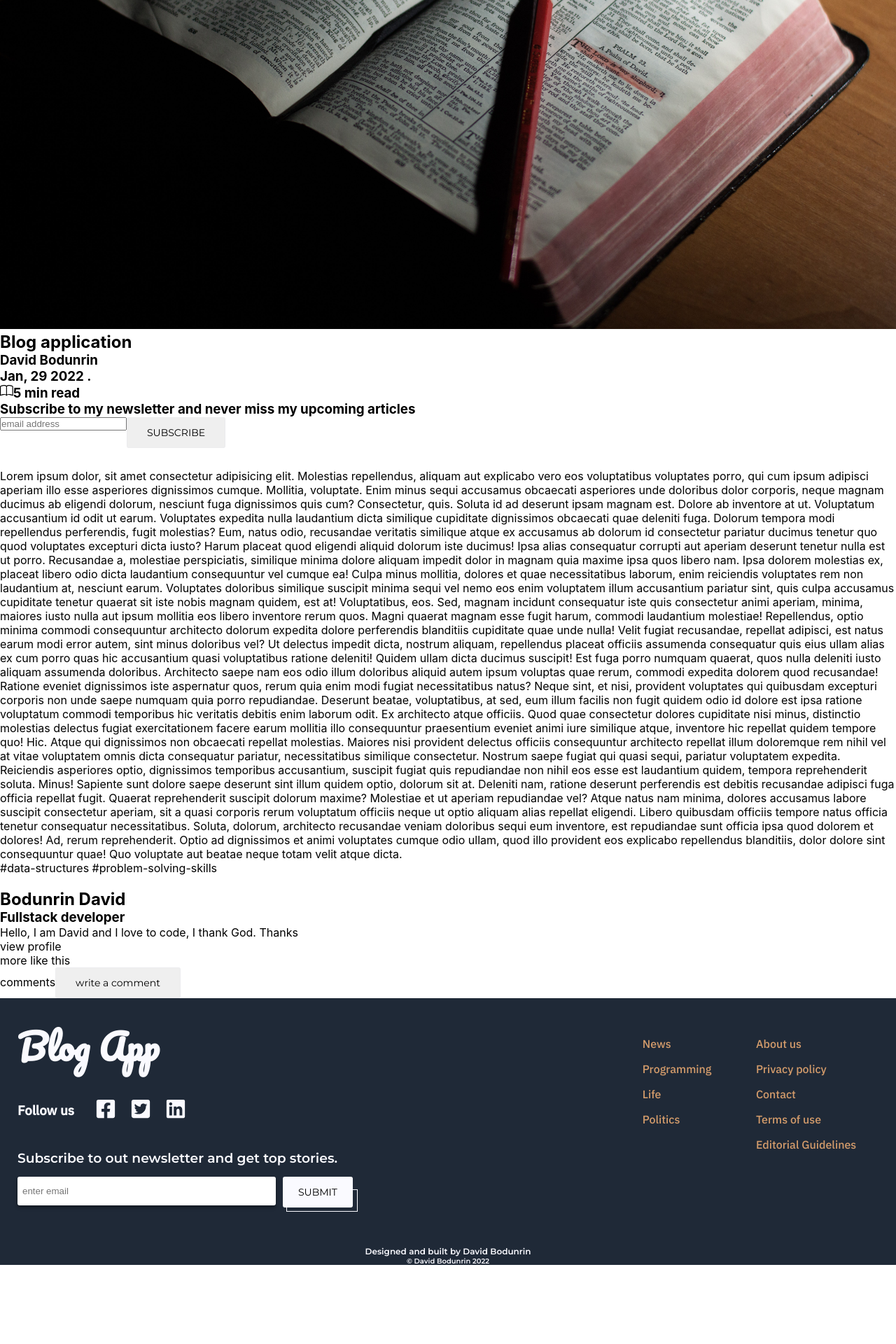
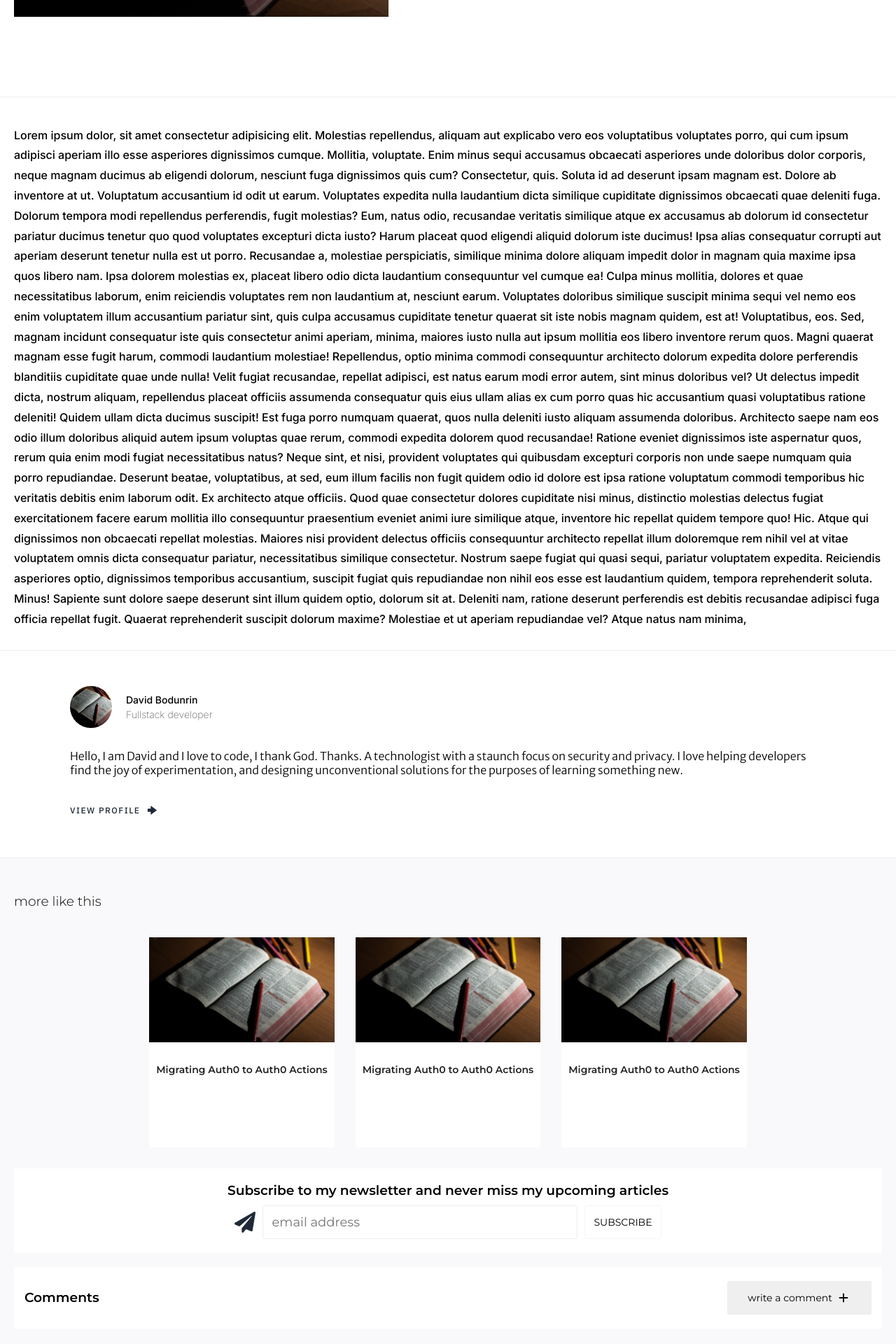
Before and after one commit to masterchief-Dave/blog-app, a React (Create React App) app in the folder frontend/: page /post in a window 1280 px wide. Shown: the part 440-2360 px from the top of the page at 70% size. Before the commit the page ends 2247 px from the top, so only its background shows below. Built offline with nearby package versions, Linux system fonts and the light colour scheme.

Commit message:
created the template for post section

```diff
--- a/frontend/public/index.html
+++ b/frontend/public/index.html
@@ -14,9 +14,10 @@
     <link rel="preconnect" href="https://fonts.googleapis.com" />
     <link rel="preconnect" href="https://fonts.gstatic.com" crossorigin />
     <link
-      href="https://fonts.googleapis.com/css2?family=IBM+Plex+Sans:wght@500&family=Merriweather+Sans:wght@300;400&family=Montserrat:wght@300;400;600&family=Pacifico&display=swap"
+      href="https://fonts.googleapis.com/css2?family=IBM+Plex+Sans:wght@500&family=Inter:wght@200;500&family=Merriweather+Sans:wght@300;400&family=Montserrat:wght@300;400;600&display=swap"
       rel="stylesheet"
     />
+    <!-- end of fonts -->
     <title>React App</title>
   </head>
   <body>
--- a/frontend/src/App.css
+++ b/frontend/src/App.css
@@ -12,3 +12,7 @@ a {
 ul{
     list-style: none;
 }
+
+body{
+    -webkit-font-smoothing: antialiased;
+}
--- a/frontend/src/pages/Post.jsx
+++ b/frontend/src/pages/Post.jsx
@@ -3,87 +3,96 @@ import Footer from './../components/Footer'
 import Bible from './../img/bible.jpg'
 import { BsBook } from 'react-icons/bs'
 import { FaPaperPlane } from 'react-icons/fa'
-import {BiRightArrow} from 'react-icons/bi'
-import {HiOutlinePlusSm} from 'react-icons/hi'
+import { GoArrowSmallRight } from 'react-icons/go'
+import { HiOutlinePlusSm } from 'react-icons/hi'
 import styles from './post.module.css'
 
 function Post() {
   return (
     <div>
       <Header />
-      <main>
+      <main id={styles.post_container}>
         <section>
           <div>
-            <div>
+            <div id={styles.blog_header_container}>
+              <div id={styles.hero_img}>
                 <img src={Bible} alt="image of the bible" />
               </div>
 
-            <div>
-              <h1>Blog application</h1>
+              <div id={styles.header_text}>
+                <div id={styles.header_tags}>
+                  <ul id={styles.header_tags_list}>
+                    <li>#FULLSTACK DEVELOPMENT</li>
+                    <li>#REACT</li>
+                  </ul>
+                </div>
+                <h1>Blog application created with React and Express</h1>
 
-              <div>
-                {/* <img src="" alt="" /> */}
-                <h3> David Bodunrin </h3>
-              </div>
-
-              <div>
+                <div id={styles.header_summary}>
                   <h3>
-                  Jan, 29 2022 <span>.</span>
-                </h3>
-
-                <h3>
-                  {' '}
-                  <BsBook />5 min read{' '}
+                    learn from this blog industry best practice to build a blog
                   </h3>
                 </div>
 
-              <div>
-                <h3>
-                  Subscribe to my newsletter and never miss my upcoming articles
-                </h3>
-                <form action="">
-                  <input type="text" placeholder="email address" />
-                  <button type="submit"> SUBSCRIBE</button>
-                </form>
+                <div className={styles.header_author}>
+                  <div className={styles.header_img_round}>
+                    <img src={Bible} alt="the Bible" />
+                  </div>
+                  <div className={styles.author_role}>
+                    <h3> David Bodunrin </h3>
+                    <h4> Fullstack developer</h4>
+                  </div>
                 </div>
 
-              <div>
+                <div id={styles.header_post_info}>
+                  <h3>
+                    LAST UPDATED ON: Jan, 29 2022{' '}
+                    <span>
+                      <BsBook size={15} /> <span>5 min read</span>
+                    </span>
+                  </h3>
+                </div>
+              </div>
+            </div>
+
+            <div id={styles.line_1}></div>
+
+            <div id={styles.blog_text}>
               Lorem ipsum dolor, sit amet consectetur adipisicing elit.
-                Molestias repellendus, aliquam aut explicabo vero eos
-                voluptatibus voluptates porro, qui cum ipsum adipisci aperiam
-                illo esse asperiores dignissimos cumque. Mollitia, voluptate.
-                Enim minus sequi accusamus obcaecati asperiores unde doloribus
-                dolor corporis, neque magnam ducimus ab eligendi dolorum,
-                nesciunt fuga dignissimos quis cum? Consectetur, quis. Soluta id
-                ad deserunt ipsam magnam est. Dolore ab inventore at ut.
-                Voluptatum accusantium id odit ut earum. Voluptates expedita
-                nulla laudantium dicta similique cupiditate dignissimos
-                obcaecati quae deleniti fuga. Dolorum tempora modi repellendus
-                perferendis, fugit molestias? Eum, natus odio, recusandae
-                veritatis similique atque ex accusamus ab dolorum id consectetur
-                pariatur ducimus tenetur quo quod voluptates excepturi dicta
-                iusto? Harum placeat quod eligendi aliquid dolorum iste ducimus!
-                Ipsa alias consequatur corrupti aut aperiam deserunt tenetur
-                nulla est ut porro. Recusandae a, molestiae perspiciatis,
-                similique minima dolore aliquam impedit dolor in magnam quia
-                maxime ipsa quos libero nam. Ipsa dolorem molestias ex, placeat
-                libero odio dicta laudantium consequuntur vel cumque ea! Culpa
-                minus mollitia, dolores et quae necessitatibus laborum, enim
-                reiciendis voluptates rem non laudantium at, nesciunt earum.
-                Voluptates doloribus similique suscipit minima sequi vel nemo
-                eos enim voluptatem illum accusantium pariatur sint, quis culpa
-                accusamus cupiditate tenetur quaerat sit iste nobis magnam
-                quidem, est at! Voluptatibus, eos. Sed, magnam incidunt
-                consequatur iste quis consectetur animi aperiam, minima, maiores
-                iusto nulla aut ipsum mollitia eos libero inventore rerum quos.
-                Magni quaerat magnam esse fugit harum, commodi laudantium
-                molestiae! Repellendus, optio minima commodi consequuntur
-                architecto dolorum expedita dolore perferendis blanditiis
-                cupiditate quae unde nulla! Velit fugiat recusandae, repellat
-                adipisci, est natus earum modi error autem, sint minus doloribus
-                vel? Ut delectus impedit dicta, nostrum aliquam, repellendus
-                placeat officiis assumenda consequatur quis eius ullam alias ex
-                cum porro quas hic accusantium quasi voluptatibus ratione
+              Molestias repellendus, aliquam aut explicabo vero eos voluptatibus
+              voluptates porro, qui cum ipsum adipisci aperiam illo esse
+              asperiores dignissimos cumque. Mollitia, voluptate. Enim minus
+              sequi accusamus obcaecati asperiores unde doloribus dolor
+              corporis, neque magnam ducimus ab eligendi dolorum, nesciunt fuga
+              dignissimos quis cum? Consectetur, quis. Soluta id ad deserunt
+              ipsam magnam est. Dolore ab inventore at ut. Voluptatum
+              accusantium id odit ut earum. Voluptates expedita nulla laudantium
+              dicta similique cupiditate dignissimos obcaecati quae deleniti
+              fuga. Dolorum tempora modi repellendus perferendis, fugit
+              molestias? Eum, natus odio, recusandae veritatis similique atque
+              ex accusamus ab dolorum id consectetur pariatur ducimus tenetur
+              quo quod voluptates excepturi dicta iusto? Harum placeat quod
+              eligendi aliquid dolorum iste ducimus! Ipsa alias consequatur
+              corrupti aut aperiam deserunt tenetur nulla est ut porro.
+              Recusandae a, molestiae perspiciatis, similique minima dolore
+              aliquam impedit dolor in magnam quia maxime ipsa quos libero nam.
+              Ipsa dolorem molestias ex, placeat libero odio dicta laudantium
+              consequuntur vel cumque ea! Culpa minus mollitia, dolores et quae
+              necessitatibus laborum, enim reiciendis voluptates rem non
+              laudantium at, nesciunt earum. Voluptates doloribus similique
+              suscipit minima sequi vel nemo eos enim voluptatem illum
+              accusantium pariatur sint, quis culpa accusamus cupiditate tenetur
+              quaerat sit iste nobis magnam quidem, est at! Voluptatibus, eos.
+              Sed, magnam incidunt consequatur iste quis consectetur animi
+              aperiam, minima, maiores iusto nulla aut ipsum mollitia eos libero
+              inventore rerum quos. Magni quaerat magnam esse fugit harum,
+              commodi laudantium molestiae! Repellendus, optio minima commodi
+              consequuntur architecto dolorum expedita dolore perferendis
+              blanditiis cupiditate quae unde nulla! Velit fugiat recusandae,
+              repellat adipisci, est natus earum modi error autem, sint minus
+              doloribus vel? Ut delectus impedit dicta, nostrum aliquam,
+              repellendus placeat officiis assumenda consequatur quis eius ullam
+              alias ex cum porro quas hic accusantium quasi voluptatibus ratione
               deleniti! Quidem ullam dicta ducimus suscipit! Est fuga porro
               numquam quaerat, quos nulla deleniti iusto aliquam assumenda
               doloribus. Architecto saepe nam eos odio illum doloribus aliquid
@@ -94,66 +103,109 @@ function Post() {
               unde saepe numquam quia porro repudiandae. Deserunt beatae,
               voluptatibus, at sed, eum illum facilis non fugit quidem odio id
               dolore est ipsa ratione voluptatum commodi temporibus hic
-                veritatis debitis enim laborum odit. Ex architecto atque
-                officiis. Quod quae consectetur dolores cupiditate nisi minus,
-                distinctio molestias delectus fugiat exercitationem facere earum
-                mollitia illo consequuntur praesentium eveniet animi iure
-                similique atque, inventore hic repellat quidem tempore quo! Hic.
-                Atque qui dignissimos non obcaecati repellat molestias. Maiores
-                nisi provident delectus officiis consequuntur architecto
-                repellat illum doloremque rem nihil vel at vitae voluptatem
-                omnis dicta consequatur pariatur, necessitatibus similique
-                consectetur. Nostrum saepe fugiat qui quasi sequi, pariatur
-                voluptatem expedita. Reiciendis asperiores optio, dignissimos
-                temporibus accusantium, suscipit fugiat quis repudiandae non
-                nihil eos esse est laudantium quidem, tempora reprehenderit
-                soluta. Minus! Sapiente sunt dolore saepe deserunt sint illum
-                quidem optio, dolorum sit at. Deleniti nam, ratione deserunt
-                perferendis est debitis recusandae adipisci fuga officia
-                repellat fugit. Quaerat reprehenderit suscipit dolorum maxime?
-                Molestiae et ut aperiam repudiandae vel? Atque natus nam minima,
-                dolores accusamus labore suscipit consectetur aperiam, sit a
-                quasi corporis rerum voluptatum officiis neque ut optio aliquam
-                alias repellat eligendi. Libero quibusdam officiis tempore natus
-                officia tenetur consequatur necessitatibus. Soluta, dolorum,
-                architecto recusandae veniam doloribus sequi eum inventore, est
-                repudiandae sunt officia ipsa quod dolorem et dolores! Ad, rerum
-                reprehenderit. Optio ad dignissimos et animi voluptates cumque
-                odio ullam, quod illo provident eos explicabo repellendus
-                blanditiis, dolor dolore sint consequuntur quae! Quo voluptate
-                aut beatae neque totam velit atque dicta.
-              </div>
-
-              <div id={styles.tags}>
-                #data-structures #problem-solving-skills
+              veritatis debitis enim laborum odit. Ex architecto atque officiis.
+              Quod quae consectetur dolores cupiditate nisi minus, distinctio
+              molestias delectus fugiat exercitationem facere earum mollitia
+              illo consequuntur praesentium eveniet animi iure similique atque,
+              inventore hic repellat quidem tempore quo! Hic. Atque qui
+              dignissimos non obcaecati repellat molestias. Maiores nisi
+              provident delectus officiis consequuntur architecto repellat illum
+              doloremque rem nihil vel at vitae voluptatem omnis dicta
+              consequatur pariatur, necessitatibus similique consectetur.
+              Nostrum saepe fugiat qui quasi sequi, pariatur voluptatem
+              expedita. Reiciendis asperiores optio, dignissimos temporibus
+              accusantium, suscipit fugiat quis repudiandae non nihil eos esse
+              est laudantium quidem, tempora reprehenderit soluta. Minus!
+              Sapiente sunt dolore saepe deserunt sint illum quidem optio,
+              dolorum sit at. Deleniti nam, ratione deserunt perferendis est
+              debitis recusandae adipisci fuga officia repellat fugit. Quaerat
+              reprehenderit suscipit dolorum maxime? Molestiae et ut aperiam
+              repudiandae vel? Atque natus nam minima,
             </div>
 
             <div id={styles.author_profile}>
-                <div>
-                  <div>
-                    <img src="" alt="" />
+              <div className={styles.header_author}>
+                <div className={styles.header_img_round}>
+                  <img src={Bible} alt="the Bible" />
                 </div>
-                  <h2> Bodunrin David</h2>
-                  <h3> Fullstack developer</h3>
+                <div className={styles.author_role}>
+                  <h3> David Bodunrin </h3>
+                  <h4> Fullstack developer</h4>
                 </div>
-
-                <div>
+              </div>
+              <div id={styles.author_desc}>
                 <p>
                   {' '}
-                    Hello, I am David and I love to code, I thank God. Thanks
+                  Hello, I am David and I love to code, I thank God. Thanks. A
+                  technologist with a staunch focus on security and privacy. I
+                  love helping developers find the joy of experimentation, and
+                  designing unconventional solutions for the purposes of
+                  learning something new.
                 </p>
 
-                  <a href="#"> view profile</a>
+                <a href="#">
+                  {' '}
+                  view profile <GoArrowSmallRight
+                    fill="#1f2937"
+                    size={35}
+                  />{' '}
+                </a>
               </div>
             </div>
 
-              <div>
-                  more like this
+            <div id={styles.closing_section}>
+              <h3 id={styles.more}>more like this</h3>
+              <div id={styles.similar_posts}>
+                <div className={styles.similar_post}>
+                  <div className={styles.similar_post_img}>
+                    <img src={Bible} alt="auth0" />
+                  </div>
+                  <h4> Migrating Auth0 to Auth0 Actions</h4>
                 </div>
 
-              <div>
-                  comments
-                  <button>write a comment </button>
+                <div className={styles.similar_post}>
+                  <div className={styles.similar_post_img}>
+                    <img src={Bible} alt="auth0" />
+                  </div>
+                  <h4> Migrating Auth0 to Auth0 Actions</h4>
+                </div>
+
+                <div className={styles.similar_post}>
+                  <div className={styles.similar_post_img}>
+                    <img src={Bible} alt="auth0" />
+                  </div>
+                  <h4> Migrating Auth0 to Auth0 Actions</h4>
+                </div>
+
+              </div>
+
+              <div id={styles.newsletter}>
+                <h3>
+                  Subscribe to my newsletter and never miss my upcoming articles
+                </h3>
+                <form action="" id={styles.newsletter_form}>
+                  <FaPaperPlane size={30} fill="#1f2937" />
+                  <input
+                    type="text"
+                    placeholder="email address"
+                    id={styles.newsletter_email}
+                  />
+                  <button type="submit" id={styles.newsletter_btn}>
+                    {' '}
+                    SUBSCRIBE
+                  </button>
+                </form>
+              </div>
+
+              <div id={styles.comments}>
+                <div id={styles.comments_container}>
+                  <div id={styles.comments_header}>
+                    <h3> Comments </h3>
+                  </div>
+                  <button id={styles.comments_btn}>
+                    write a comment <HiOutlinePlusSm size={22} />{' '}
+                  </button>
+                </div>
               </div>
             </div>
           </div>
--- a/frontend/src/pages/post.module.css
+++ b/frontend/src/pages/post.module.css
@@ -0,0 +1,306 @@
+#post_container {
+    /* padding: 20px 30px; */
+}
+
+img {
+    max-width: 100%;
+}
+
+#hero_img {
+    margin-bottom: 30px;
+    min-height: 30vh;
+}
+
+#header_text {
+    padding: 10px 20px;
+    font-family: 'inter';
+}
+
+#header_text h1 {
+    font-weight: 500;
+    text-transform: capitalize;
+}
+
+.header_author {
+    padding: 30px 0px;
+    width: 100%;
+    display: flex;
+    align-items: center;
+    justify-content: flex-start;
+    column-gap: 20px;
+}
+
+.author_role h3,
+h4 {
+    font-size: 14px;
+    font-weight: 300;
+}
+
+.author_role h3 {
+    font-weight: 500;
+    margin-bottom: 4px;
+}
+
+.author_role h4 {
+    color: #606060;
+}
+
+.header_img_round {
+    height: 60px;
+    width: 60px;
+}
+
+.header_author img {
+    height: 100%;
+    border-radius: 50%;
+    object-fit: cover;
+}
+
+#header_summary {
+    margin-top: 20px;
+}
+
+#header_summary h3 {
+    font-weight: 400;
+    font-size: 14px;
+}
+
+#header_post_info {
+    font-size: 10px;
+    display: flex;
+    column-gap: 10px;
+    justify-content: flex-start;
+    align-items: center;
+    font-weight: 200;
+    font-family: inter;
+    color: #222;
+}
+
+#header_post_info span {
+    display: flex;
+    align-items: center;
+    column-gap: 10px;
+}
+
+#line_1 {
+    margin-top: 30px;
+    border-bottom: 1px solid #eee;
+    margin-bottom: 40px;
+}
+
+#header_tags_list {
+    display: flex;
+    column-gap: 10px;
+    margin-bottom: 10px;
+}
+
+#header_tags_list li {
+    background-color: #FED18C;
+    color: #222;
+    padding: 4px 8px;
+    font-size: 10px;
+}
+
+#blog_text {
+    padding: 0 20px;
+    font-family: inter;
+    font-weight: 400;
+    line-height: 1.8;
+}
+
+#author_profile {
+    border-top: 1px solid #eee;
+    border-bottom: 1px solid #eee;
+    padding: 20px 35px;
+    margin-top: 30px;
+    font-family: inter;
+}
+
+#author_desc p {
+    font-family: 'merriweather sans';
+    margin-bottom: 30px;
+    font-weight: 200;
+}
+
+#author_desc a {
+    margin-bottom: 30px;
+    text-decoration: none;
+    color: #1f2937;
+    font-family: 'ibm plex sans';
+    letter-spacing: 1.5px;
+    text-transform: uppercase;
+    display: flex;
+    align-items: center;
+    font-size: 12px;
+}
+
+#author_desc a:hover {
+    border-bottom: 1px solid #1f2937;
+    width: fit-content;
+}
+
+#closing_section {
+    background-color: rgb(249, 249, 251);
+    font-family: montserrat;
+    padding: 0 20px;
+    /* margin-bottom: 30px; */
+    padding-bottom: 30px;
+}
+
+#more {
+    padding-top: 50px;
+    font-weight: 300;
+    margin-bottom: 40px;
+}
+
+.similar_post {
+    height: 230px;
+    background-color: #fff;
+    display: flex;
+    flex-direction: column;
+    margin-bottom: 20px;
+    transition: all .4s ease;
+}
+
+.similar_post:hover {
+    box-shadow: rgba(0, 0, 0, 0.24) 0px 3px 8px;
+    transition: all .3s;
+}
+
+.similar_post_img {
+    display: block;
+    margin-bottom: 20px;
+}
+
+.similar_post h4 {
+    color: #222;
+    font-weight: 600;
+    margin-left: 20px;
+}
+
+.similar_post_img img {
+    width: 100%;
+    height: 150px;
+    object-fit: cover;
+    display: block;
+}
+
+#newsletter {
+    padding: 20px 15px;
+    background-color: rgb(255, 255, 255);
+    margin-bottom: 20px;
+}
+
+#newsletter_form {
+    display: flex;
+    align-items: center;
+    column-gap: 10px;
+    width: 100%;
+    padding-bottom: 0;
+    margin-top: 10px;
+}
+
+#newsletter_email {
+    font-size: 18px;
+    font-family: montserrat;
+    width: 50%;
+    padding: 12px 12px;
+    outline: none;
+    /* border: none; */
+    background: transparent;
+    border: 1px solid #eee;
+    border-radius: 3px;
+    transition: all .3s;
+}
+
+#newsletter_email:focus {
+    border: 1px solid #1f2937;
+}
+
+#newsletter_btn {
+    background-color: transparent;
+    padding: 12px 12px;
+    align-self: stretch;
+    transition: all .3s ease-in;
+}
+
+#newsletter_btn:hover {
+    background-color: #1f2937;
+    color: #fafaff;
+    transition: all .3s ease-in;
+}
+
+#comments {
+    padding: 20px 15px;
+    background-color: rgb(255, 255, 255);
+}
+
+#comments_container {
+    display: flex;
+    align-items: center;
+}
+
+#comments_btn {
+    display: flex;
+    align-items: center;
+    column-gap: 5px;
+}
+
+#comments_btn:hover {
+    background-color: #1f2937;
+    color: #fafaff;
+}
+
+#comments_header {
+    margin-right: auto;
+}
+
+@media screen and (min-width: 900px) {
+    #blog_header_container {
+        max-width: 1200px;
+        display: flex;
+        column-gap: 50px;
+        padding: 50px 20px;
+    }
+
+    #hero_img {
+        flex: 1 1 0%;
+    }
+
+    #header_text {
+        flex: 1 1 0%;
+    }
+
+    #similar_posts {
+        display: flex;
+        flex-wrap: wrap;
+        height: 300px;
+        column-gap: 30px;
+        row-gap: 30px;
+        justify-content: center;
+        margin-bottom: 30px;
+    }
+
+    .similar_post h4 {
+        margin-left: 0;
+        padding: 10px;
+    }
+
+    .similar_post {
+        height: 100%
+    }
+
+    #newsletter h3{
+        text-align: center;
+    }
+
+    #newsletter_form{
+        justify-content: center;
+    }
+
+    #author_profile{
+        padding-left: 100px;
+        padding-right: 100px;
+    }
+
+}
```
Lines whose indentation alone changed are shown as unchanged.
